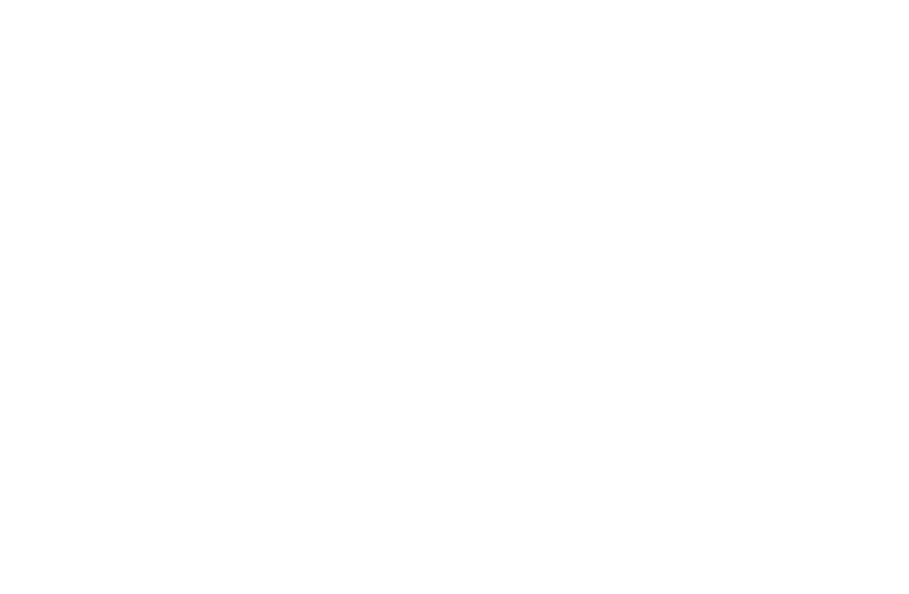
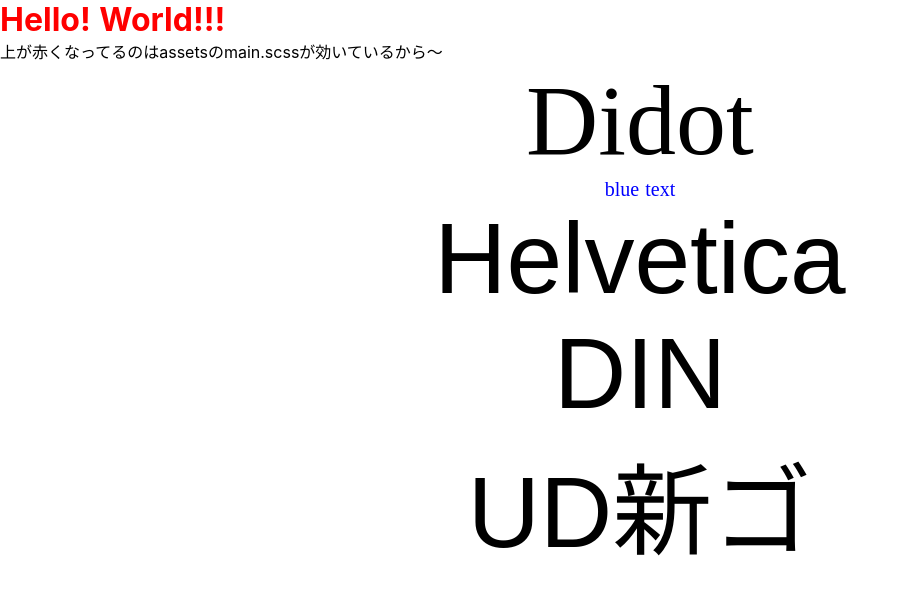
Before and after one commit to OR6107/149th-kaiseifes, a Nuxt app: page /example2 in a window 1280 px wide. Before the commit this address had no page. Shown: the top 594 px of the page, without its empty margins (0-909 px from the left). Built offline with nearby package versions, Linux system fonts and the light colour scheme.

Commit message:
Create example2.vue

```diff
--- /dev/null
+++ b/pages/example2.vue
@@ -0,0 +1,62 @@
+<template>
+  <div>
+    <h1>Hello! {{ name }}!!!</h1>
+    上が赤くなってるのはassetsのmain.scssが効いているから〜
+    <div class="container-didot">
+      <div class="title">Didot</div>
+      <div class="subtitle">blue text</div>
+    </div>
+    <div class="container-helvetica">
+      <div class="title">Helvetica</div>
+    </div>
+    <div class="container-din">
+      <div class="title">DIN</div>
+    </div>
+    <div class="container-udnewgothic">
+      <div class="title">UD新ゴ</div>
+    </div>
+  </div>
+</template>
+
+<script>
+export default {
+  data() {
+    return {
+      name: 'World',
+    }
+  },
+}
+</script>
+
+<style lang="scss" scoped>
+$title-size: 100px;
+
+div[class^='container'] {
+  font-style: normal;
+  font-weight: normal;
+  text-align: center;
+  .title {
+    font-size: $title-size;
+  }
+}
+
+.container-didot {
+  font-family: linotype-didot, serif;
+  .subtitle {
+    color: blue;
+    font-size: 20px;
+  }
+}
+
+.container-helvetica {
+  font-family: neue-haas-grotesk-display, sans-serif;
+}
+
+.container-din {
+  font-family: din-2014, sans-serif;
+}
+
+.container-udnewgothic {
+  font-family: a-otf-ud-shin-go-pr6n, sans-serif;
+}
+</style>
```
